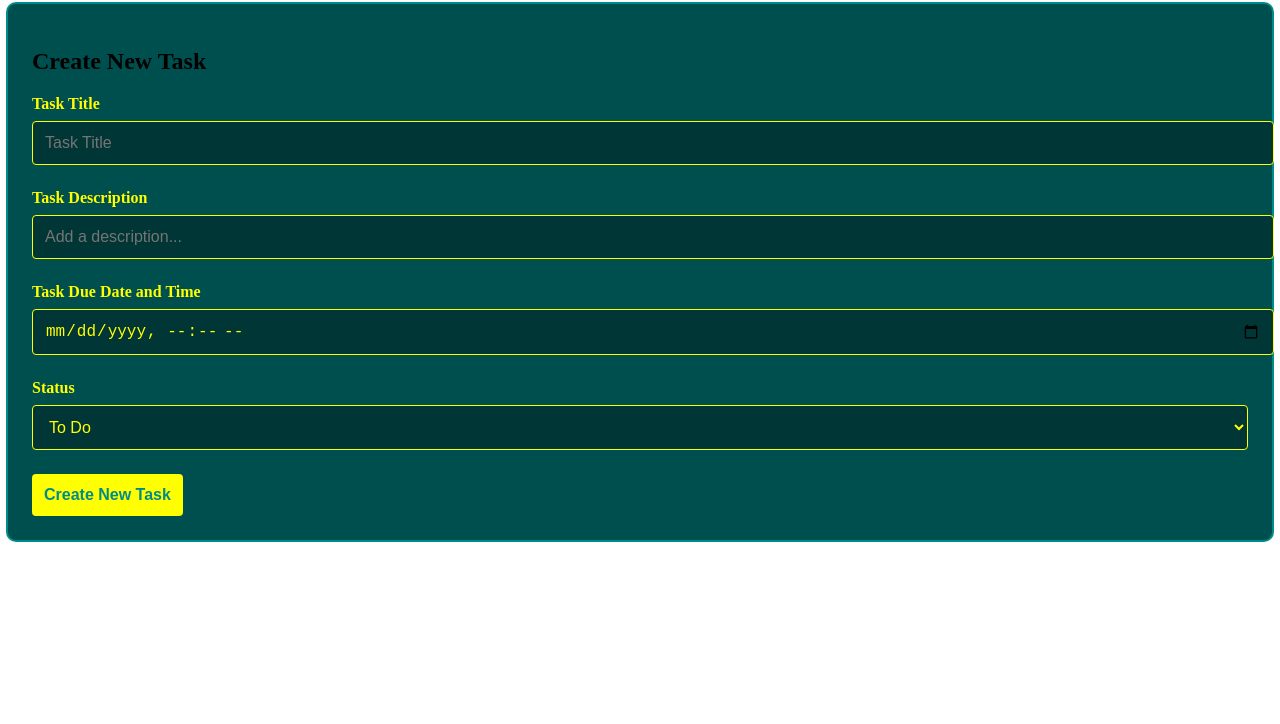
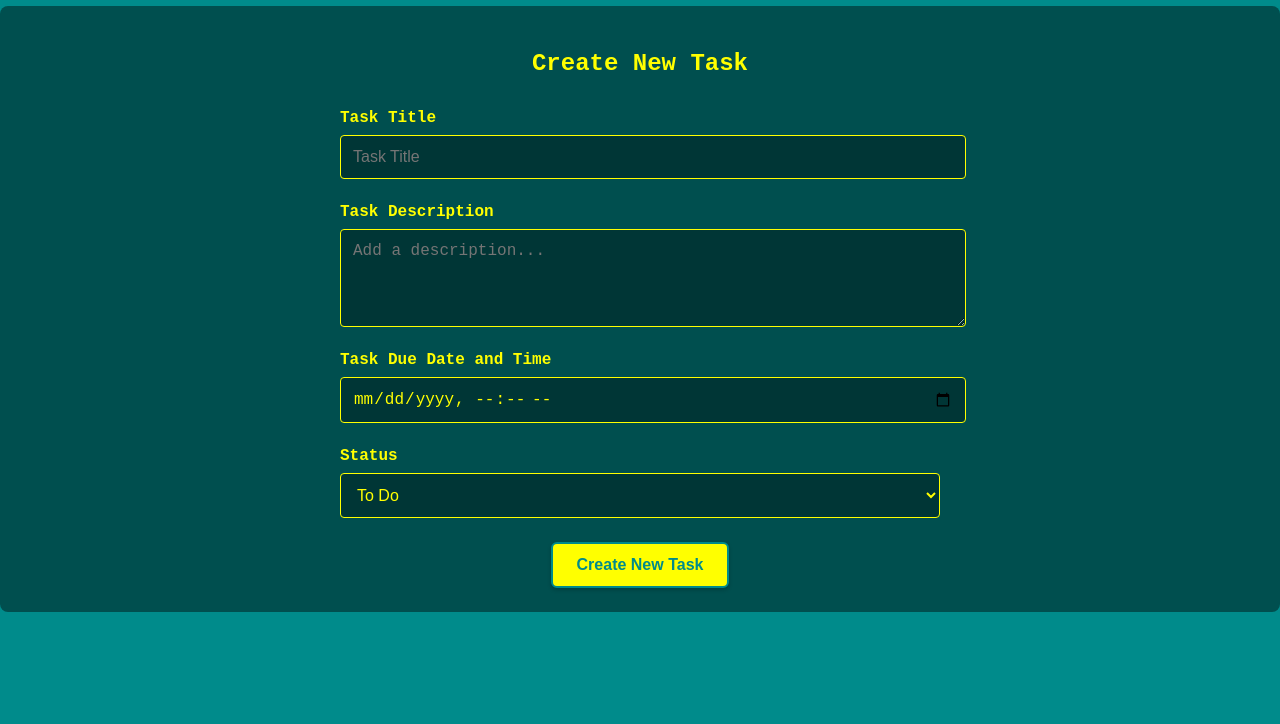
Before and after one commit to SUDO-j182/HMCTS-Task-Manager-, a website: page index.html in a window 1280 px wide. Shown: the part 76-800 px from the top of the page. Drawn offline with Linux system fonts and the light colour scheme; no server answers.

Commit message:
Refined submit button styling and layout alignment for final UI pass

```diff
--- a/index.html
+++ b/index.html
@@ -44,7 +44,7 @@
                                     <!--newtask DESCRIPTION-->
     <div class="newtask-description">
      <label for="taskDescription">Task Description</label>
-       <input type="text" id="taskDescription" name="taskDescription" placeholder="Add a description..." required>
+       <textarea id="taskDescription" name="taskDescription" placeholder="Add a description..." rows="4" required></textarea>
     </div>
                                 <!--newtask DUEDATE/TIME-->
     <div class="newtask-datetime">
--- a/script.js
+++ b/script.js
@@ -78,10 +78,30 @@ function renderTask(task) {
   datetimeElement.innerHTML = `<strong>Due:</strong> ${task.datetime}`;
   taskElement.appendChild(datetimeElement);
 
-                                                    //CREATE AND APPEND STATUS
-  const statusElement = document.createElement('p');
-  statusElement.innerHTML = `<strong>Status:</strong> ${task.status}`;
-  taskElement.appendChild(statusElement);
+                                                  //CREATE AND APPEND STATUS
+const statusElement = document.createElement('p');
+statusElement.innerHTML = `<strong>Status:</strong> `;
+
+const statusBadge = document.createElement('span');
+statusBadge.classList.add('status-tag');
+
+switch (task.status.toLowerCase()) {
+  case 'todo':
+    statusBadge.classList.add('status-todo');
+    break;
+  case 'inprogress':
+    statusBadge.classList.add('status-inprogress');
+    break;
+  case 'done':
+    statusBadge.classList.add('status-done');
+    break;
+  default:
+    statusBadge.style.backgroundColor = 'gray';
+}
+
+statusBadge.textContent = task.status;
+statusElement.appendChild(statusBadge);
+taskElement.appendChild(statusElement);
 
                                                     //CONTAINER FOR BUTTONS
   const buttonGroup = document.createElement('div');
--- a/styles.css
+++ b/styles.css
@@ -6,6 +6,45 @@
     --btnhover-color: #ffe100;
     --alert-color: #ff0000;
   }
+
+         /* === BASE STYLING === */
+  body {
+    font-family: 'Courier New', monospace, sans-serif;
+    background-color: var(--primary-color);
+    color: var(--text-color);
+    font-family: monospace, sans-serif;
+    margin: 0;
+    padding: 0;
+  }
+  h1 {
+    color: var(--text-color);
+    font-family: inherit;
+    text-align: center;
+    margin-top: 1.5rem;
+  }
+  textarea {
+    width: 100%;
+    max-width: 600px;
+    padding: 0.75rem;
+    font-size: 1rem;
+    border: 1px solid var(--text-color);
+    border-radius: 4px;
+    background-color: var(--textarea-color);
+    color: var(--text-color);
+    display: block;
+    margin: 0 auto;
+    resize: vertical;
+  }
+  #taskFormHeading {
+    text-align: center;
+    margin-bottom: 2rem;
+    color: var(--text-color);
+    font-size: 1.5rem;
+  }
+
+
+
+
 
                        /* === FORM STYLING === */
   .newtask-form-group {
@@ -20,8 +59,13 @@
   .newtask-description,
   .newtask-datetime,
   .newtask-status {
-    margin-bottom: 1.5rem;
+  display: flex;
+  flex-direction: column;
+  align-items: flex-start;
+  max-width: 600px;
+  margin: 0 auto 1.5rem auto;
  }
+
 
   label {
     display: block;
@@ -34,6 +78,8 @@
   input[type="datetime-local"],
   select {
     width: 100%;
+    max-width: 600px;
+    display: block;
     padding: 0.75rem;
     font-size: 1rem;
     border: 1px solid var(--text-color);
@@ -50,22 +96,38 @@
   }
 
                 /* === SUBMIT BUTTON === */
+.submit-button {
+    text-align: center;
+  }
+
 button#submitTask {
-    background-color: var(--text-color);
-    color: var(--primary-color);
-    border: none;
-    padding: 0.75rem;
+    background-color: var(--text-color) !important;
+    color: var(--primary-color) !important;
+    border: 2px solid var(--primary-color) !important;
+    padding: 0.75rem 1.5rem;
     font-size: 1rem;
     font-weight: bold;
-    border-radius: 4px;
+    border-radius: 6px;
     cursor: pointer;
-    transition: background-color 0.3s ease, transform 0.3s ease;
+    transition: background-color 0.3s ease, transform 0.2s ease;
+    box-shadow: 0 2px 4px rgba(0, 0, 0, 0.2);
+    display: inline-block;
+    width: auto !important;
   }
 
+
   button#submitTask:hover {
-    background-color: var(--btnhover-color);
-    transform: scale(1.02);
+    background-color: var(--btnhover-color) !important;
+    transform: scale(1.03);
   }
+
+  button#submitTask:active {
+    transform: scale(0.98);
+    box-shadow: none;
+  }
+
+
+
 
                            /* === TASK CONTAINER === */
   .task-display-container {
```
Lines whose indentation alone changed are shown as unchanged.
